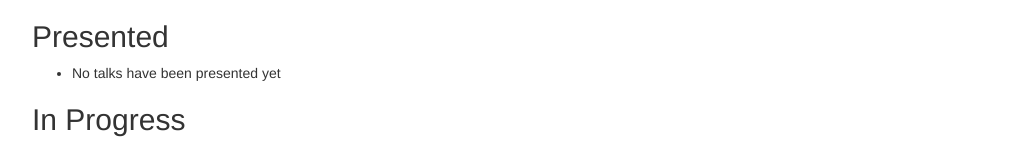
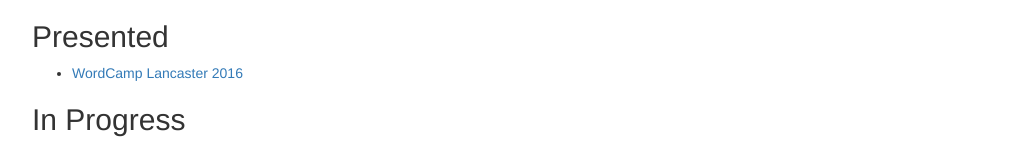
Before and after one commit to caseydriscoll/talks, a plain HTML site: page index.html in a window 1280 px wide. Shown: the part 323-471 px from the top of the page, without its empty margins (38-1059 px from the left). Drawn offline with nearby package versions, Linux system fonts and the light colour scheme.

Commit message:
Add Lancaster 2016

```diff
--- a/index.html
+++ b/index.html
@@ -22,7 +22,7 @@
 
       <h2>Presented</h2>
       <ul>
-        <li>No talks have been presented yet</li>
+		  <li><a href="https://caseydris.co/talks/wordcamp-lancaster-2016" target="_blank">WordCamp Lancaster 2016</a></li>
       </ul>
 
       <h2>In Progress</h2>
```
